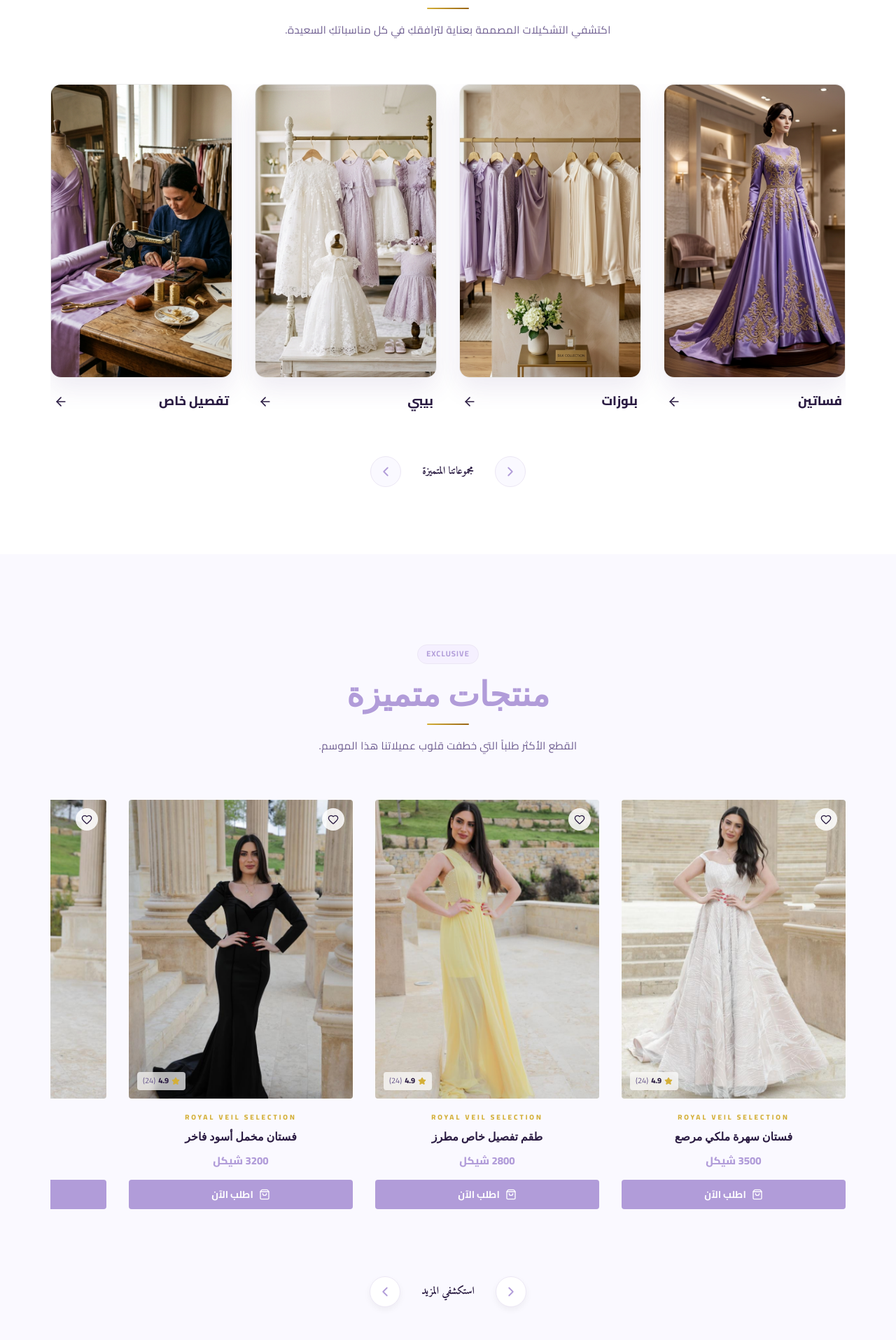
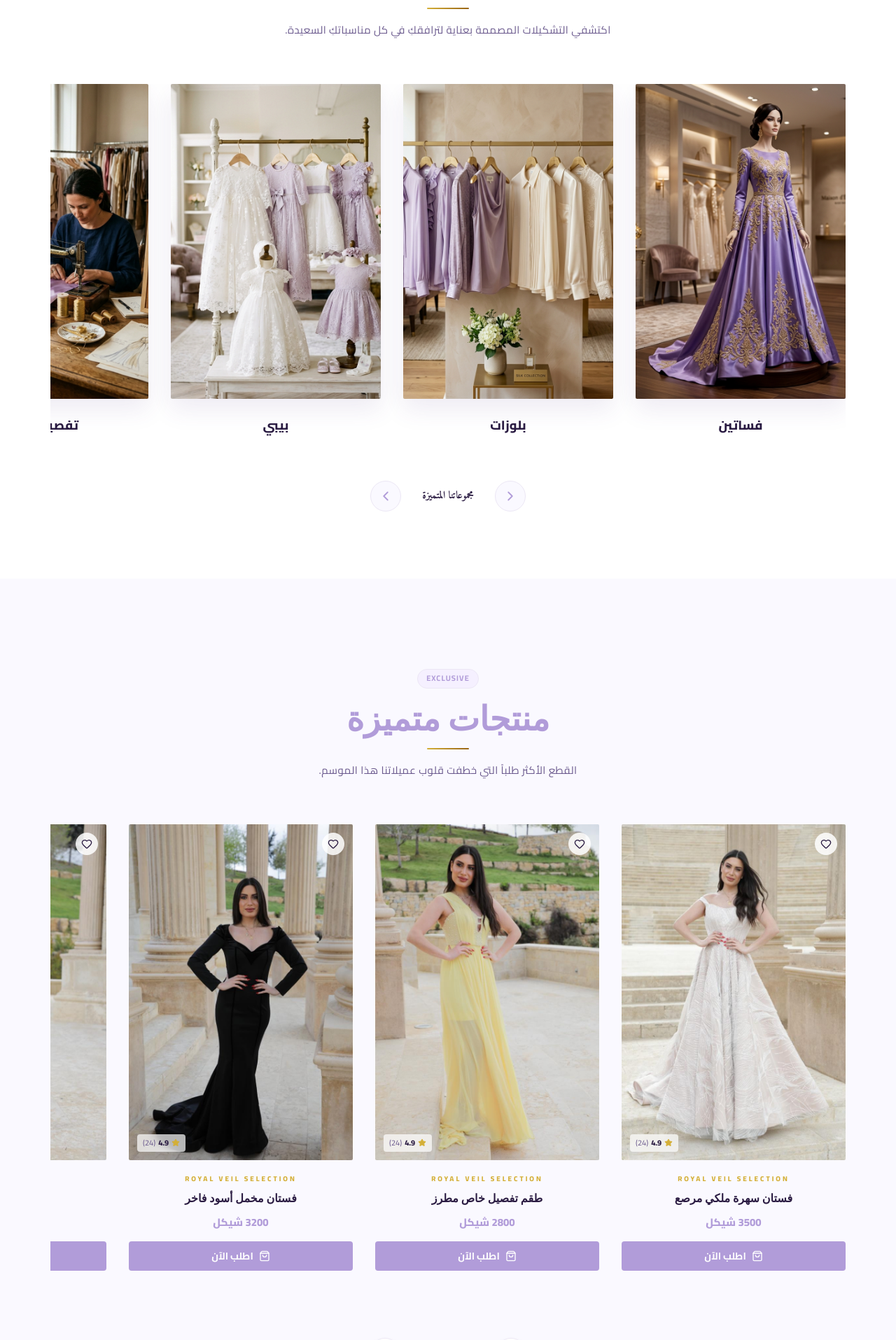
Before and after one commit to fahmyelmatry2030-lgtm/Royal-Veil, a React (Vite) app: page / in a window 1280 px wide. Shown: the part 1124-3039 px from the top of the page at 70% size. Built offline with nearby package versions, Linux system fonts and the light colour scheme; a web font is replaced by a local one.

Commit message:
design: unify vertical card styling (2:3 aspect ratio) across all sections for luxury boutique look

```diff
--- a/src/components/Footer.jsx
+++ b/src/components/Footer.jsx
@@ -50,12 +50,7 @@ const Footer = () => {
             <h4 style={{ fontSize: '14px', fontWeight: '800', marginBottom: '25px', letterSpacing: '1px', color: 'var(--primary-purple)' }}>تواصل معنا</h4>
             <ul style={{ listStyle: 'none', padding: 0, display: 'flex', flexDirection: 'column', gap: '15px' }}>
               <li style={{ display: 'flex', alignItems: 'center', gap: '10px', fontSize: '13px', color: 'var(--text-muted)' }}>
-                <Phone size={16} strokeWidth={1.5} color="var(--accent-gold)" />
-                <span>للاتصال: <a href="tel:+972585040233" style={{ color: 'inherit', textDecoration: 'none' }}>+972 58-504-0233</a></span>
-              </li>
-              <li style={{ display: 'flex', alignItems: 'center', gap: '10px', fontSize: '13px', color: 'var(--text-muted)' }}>
-                <Phone size={16} strokeWidth={1.5} color="#25D366" />
-                <span>واتساب (للطلب): <a href="https://wa.me/972505542323" target="_blank" rel="noreferrer" style={{ color: 'inherit', textDecoration: 'none' }}>+972 50-554-2323</a></span>
+                <Phone size={16} strokeWidth={1.5} color="var(--accent-gold)" /> +972 50-554-2323
               </li>
               <li style={{ display: 'flex', alignItems: 'center', gap: '10px', fontSize: '13px', color: 'var(--text-muted)' }}>
                 <Mail size={16} strokeWidth={1.5} color="var(--accent-gold)" /> royalveil529@gmail.com
--- a/src/components/ProductCard.jsx
+++ b/src/components/ProductCard.jsx
@@ -34,10 +34,10 @@ const ProductCard = ({ product }) => {
       <div
         style={{
           position: 'relative',
-          aspectRatio: '3/4',
+          aspectRatio: '2/3',
           overflow: 'hidden',
-          borderRadius: '4px',
-          backgroundColor: '#f5f5f5',
+          borderRadius: '2px',
+          backgroundColor: '#f9f9f9',
           cursor: 'pointer',
         }}
       >
--- a/src/pages/Home.jsx
+++ b/src/pages/Home.jsx
@@ -135,21 +135,17 @@ const Home = () => {
                 whileInView={{ opacity: 1, y: 0 }}
                 viewport={{ once: true }}
                 transition={{ duration: 0.5, delay: i * 0.1 }}
-                style={{ flex: '0 0 260px', scrollSnapAlign: 'start' }}
+                style={{ flex: '0 0 300px', scrollSnapAlign: 'start' }}
               >
                 <Link to={cat.link} style={{ display: 'block', textDecoration: 'none' }}>
                   <div style={{
-                    height: '420px', borderRadius: '15px', overflow: 'hidden',
-                    boxShadow: 'var(--shadow-md)', marginBottom: '1.2rem',
-                    background: '#f8f8f8',
-                    border: '1px solid rgba(0,0,0,0.05)'
+                    height: '450px', borderRadius: '2px', overflow: 'hidden',
+                    boxShadow: 'var(--shadow-md)', marginBottom: '1.5rem',
+                    background: '#f8f8f8'
                   }}>
-                    <img src={cat.img} alt={cat.title} style={{ width: '100%', height: '100%', objectFit: 'cover', transition: 'transform 0.5s' }} className="hover:scale-105" />
+                    <img src={cat.img} alt={cat.title} style={{ width: '100%', height: '100%', objectFit: 'cover' }} />
                   </div>
-                  <div style={{ display: 'flex', justifyContent: 'space-between', alignItems: 'center', padding: '0 5px' }}>
-                    <h3 style={{ color: 'var(--text-dark)', fontSize: '18px', fontWeight: '800' }}>{cat.title}</h3>
-                    <ArrowLeft size={20} color="var(--text-dark)" />
-                  </div>
+                  <h3 style={{ color: 'var(--text-dark)', fontSize: '18px', fontWeight: '800', textAlign: 'center' }}>{cat.title}</h3>
                 </Link>
               </motion.div>
             ))}
```
